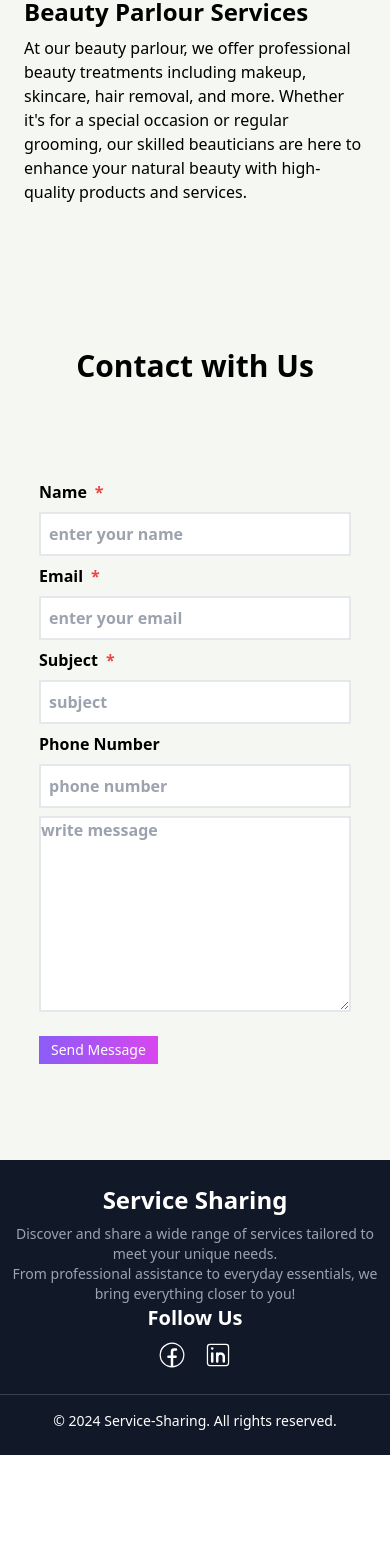
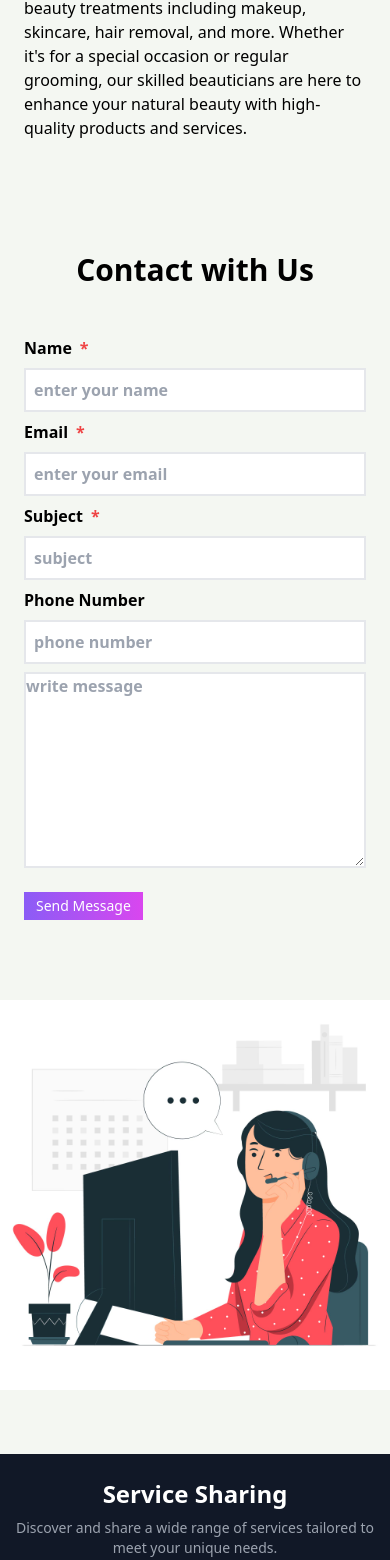
Before and after one commit to lilarani/service-sharing-client, a React (Vite) app: page / in a window 390 px wide. Shown: the part 5442-7002 px from the top of the page. Before the commit the page ends 6897 px from the top, so only its background shows below. Built offline with nearby package versions, Linux system fonts and the light colour scheme; no server answers.

Commit message:
added contact section images

```diff
--- a/package.json
+++ b/package.json
@@ -10,6 +10,7 @@
     "preview": "vite preview"
   },
   "dependencies": {
+    "@emotion/react": "^11.14.0",
     "aos": "^2.3.4",
     "axios": "^1.7.9",
     "date-fns": "^4.1.0",
@@ -19,6 +20,7 @@
     "lottie-react": "^2.4.0",
     "match-sorter": "^8.0.0",
     "react": "^18.3.1",
+    "react-awesome-reveal": "^4.3.1",
     "react-dom": "^18.3.1",
     "react-helmet-async": "^2.0.5",
     "react-hot-toast": "^2.4.1",
--- a/src/components/Banner/Banner.jsx
+++ b/src/components/Banner/Banner.jsx
@@ -14,7 +14,7 @@ import { Autoplay, Pagination, Navigation } from 'swiper/modules';
 
 const Banner = () => {
   return (
-    <div className="z-10 container mx-auto">
+    <div className="z-10 ">
       <Swiper
         spaceBetween={30}
         centeredSlides={true}
--- a/src/components/Contact/Contact.jsx
+++ b/src/components/Contact/Contact.jsx
@@ -1,6 +1,7 @@
 import { useState } from 'react';
 import toast from 'react-hot-toast';
 import 'aos/dist/aos.css';
+import contactImg from '../../assets/images/contact.jpg';
 
 const Contact = () => {
   const [formData, setFormData] = useState({
@@ -31,7 +32,7 @@ const Contact = () => {
   };
 
   return (
-    <div className="my-24 container mx-auto ">
+    <div className="my-16 container mx-auto">
       <h2
         className="font-bold text-3xl text-center"
         data-aos="fade-right"
@@ -40,15 +41,16 @@ const Contact = () => {
       >
         Contact with Us
       </h2>
+      <div className="grid grid-cols-1 md:grid-cols-2 mt-12 space-y-6 gap-12">
         <form onSubmit={handleSubmit}>
-        <div className="space-y-6 w-4/5 mx-auto mt-24">
+          <div className="space-y-6 px-6  ">
             <div className="flex flex-col gap-2 text-base font-semibold">
               <label htmlFor="name">
                 Name
                 <span className="text-red-500 font-bold ml-2">*</span>
               </label>
               <input
-              className="border-2 p-2 focus:outline-none focus:border-purple-500 focus:shadow-sm "
+                className="border-2 p-2 focus:outline-none  focus:border-purple-500 focus:shadow-sm "
                 type="text"
                 name="name"
                 placeholder="enter your name"
@@ -112,6 +114,10 @@ const Contact = () => {
             </button>
           </div>
         </form>
+        <div>
+          <img src={contactImg} alt="" className="w-[500px] pt-2 " />
+        </div>
+      </div>
     </div>
   );
 };
--- a/src/components/Navbar/Navbar.jsx
+++ b/src/components/Navbar/Navbar.jsx
@@ -60,7 +60,7 @@ const Navbar = () => {
   );
 
   return (
-    <div className="navbar sticky top-0 z-50 nav bg-white/5% backdrop-blur-md container mx-auto">
+    <div className="navbar sticky top-0 z-50 nav bg-white/5% backdrop-blur-md ">
       <div className="navbar-start">
         <div className="dropdown z-50">
           <div tabIndex={0} role="button" className="btn btn-ghost lg:hidden">
--- a/src/components/PopularService/PopularService.jsx
+++ b/src/components/PopularService/PopularService.jsx
@@ -6,6 +6,7 @@ const PopularService = ({ service }) => {
   const { theme } = useContext(AuthContext);
   const { name, photo, price, area, description, providerImage, providerName } =
     service;
+
   return (
     <div
       className={`card bg-base-100 bg-transparent shadow-xl  ${
@@ -13,7 +14,7 @@ const PopularService = ({ service }) => {
       }`}
     >
       <figure>
-        <img className="w-full h-52" src={photo} alt="" />
+        <img className="w-full h-52 px-6" src={photo} alt="" />
       </figure>
       <div className="card-body ">
         <h2 className="card-title text-base">{name}</h2>
--- a/src/components/RecentProject/RecentProject.jsx
+++ b/src/components/RecentProject/RecentProject.jsx
@@ -8,7 +8,7 @@ import 'aos/dist/aos.css';
 
 const RecentProject = () => {
   return (
-    <div className="container mx-auto my-24">
+    <div className="container mx-auto my-16 px-6">
       <h2
         className="text-3xl font-bold text-center"
         data-aos="fade-right"
```
Also changed, not shown: src/assets/images/contact.jpg (added), 1 other file (tests, documents, lock files or other folders). Lines whose indentation alone changed are shown as unchanged.
